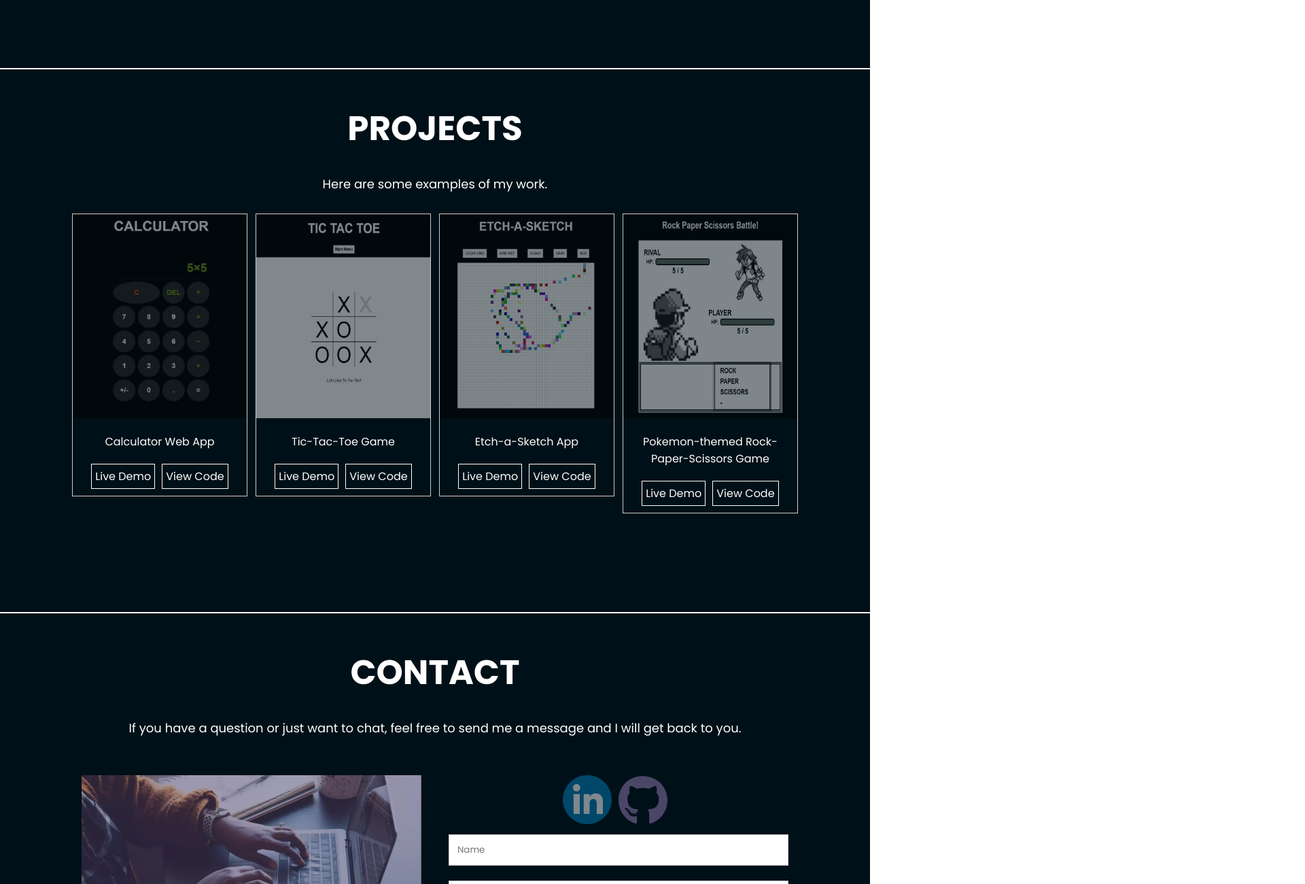
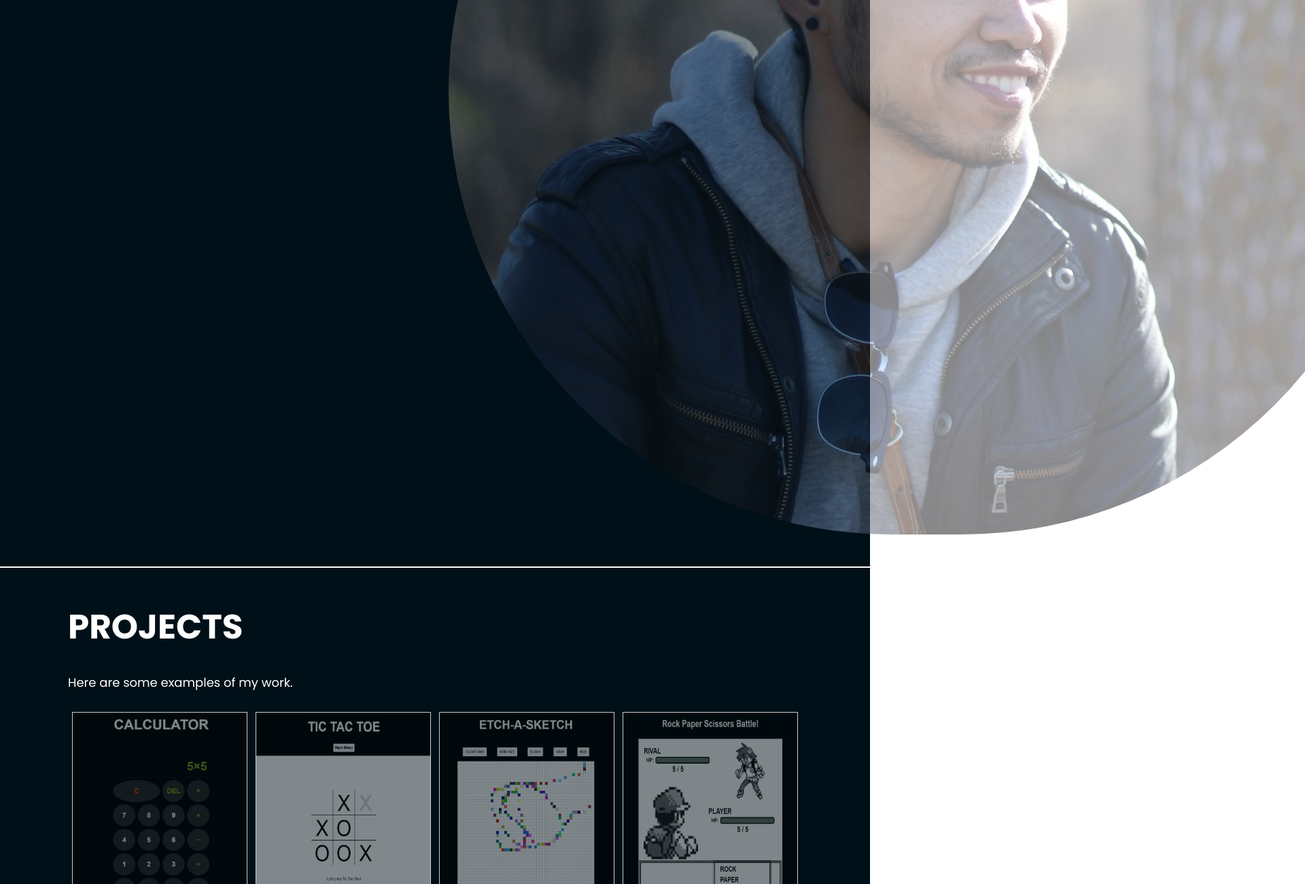
Before and after one commit to josetimog/web-dev-portfolio, a plain HTML site: page index.html in a window 1280 px wide. Shown: the part 1500-2800 px from the top of the page at 68% size, 1920 px wide, since content can reach past the window. Drawn offline with Linux system fonts and the light colour scheme.

Commit message:
Add files via upload

```diff
--- a/index.html
+++ b/index.html
@@ -34,7 +34,7 @@
             </section>
 
             <section id="about">
-                <div style="text-align: center">
+                <div class="section-header">
                     <h2>About Me</h2>
                 </div>
 
@@ -45,13 +45,13 @@
                         <p>I am always open and eager to learning new skills.</p>
                     </div>
                     <div class="column profile">
-                        <img src="images/profile.jpg" style="width: 100%" alt="Profile Picture">
+                        <img src="images/profile.jpg" alt="Profile Picture">
                     </div>
                 </div>
             </section>
 
             <section id="projects">
-                <div style="text-align: center">
+                <div class="section-header">
                     <h2>Projects</h2>
                     <p>Here are some examples of my work.</p>
                 </div>
@@ -113,18 +113,18 @@
             </section>
 
             <section id="contact">
-                <div style="text-align: center">
+                <div class="section-header">
                     <h2>Contact</h2>
                     <p>If you have a question or just want to chat, feel free to send me a message and I will get back to you.</p>
                 </div>
                 <div class="row">
                     <div class="column">
-                        <img src="images/contact.jpg" style="width:100%" alt="Contact"/>
+                        <img src="images/contact.jpg" alt="Contact"/>
                     </div>
                     <div class="column">
                         <div class="social">
                             <a href="https://ca.linkedin.com/in/jose-timog-8520267b"><img src="images/linkedin.svg" alt="LinkedIn Link"></a>
-                            <a href="https://github.com/josetimog"><img src="images/github.svg" alt="GitHub Link" style="width: 82px"></a>
+                            <a href="https://github.com/josetimog"><img src="images/github.svg" alt="GitHub Link" ></a>
                         </div>
                         <form id="messageform" action="index.html">
                             <label for="fullname">Full Name</label>
```
